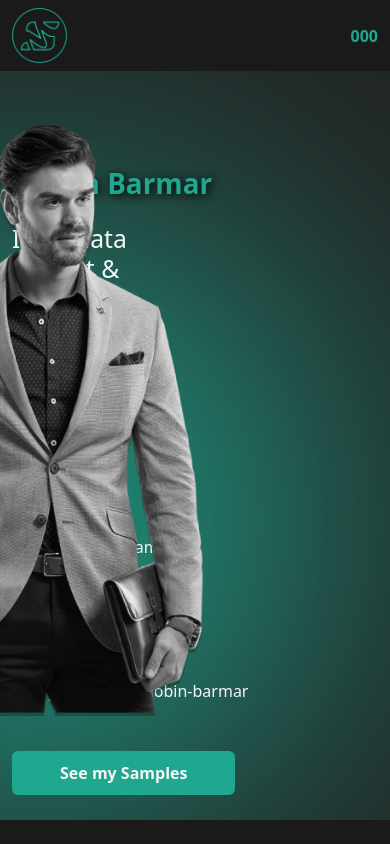
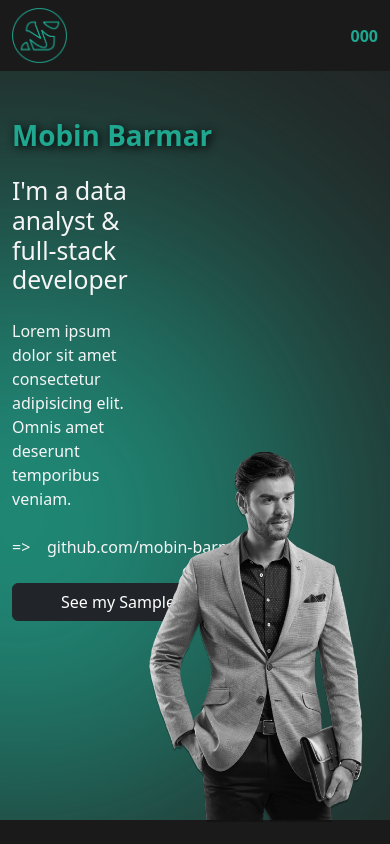
Before and after one commit to mobinbarmar/Personal-Web, an Angular app in the folder Angular/: page / in a window 390 px wide. Shown: the top 844 px of the page. Built offline with nearby package versions, Linux system fonts and the light colour scheme; no server answers.

Commit message:
home.component header is responsible

```diff
--- a/Angular/src/app/pages/home/home.component.html
+++ b/Angular/src/app/pages/home/home.component.html
@@ -2,33 +2,38 @@
 
 <section class="header container d-flex justify-content-between" style="height: 83vh;">
   <span style="z-index: -1;"></span>
-  <div class="mt-5">
+  <div class="mt-md-5 col-10">
     <span class="mt-5 p" style="display: block;"></span>
     <h1 class="text-primary" style="text-shadow: 2px 2px 10px black;">Mobin Barmar</h1>
     <h2 class="col-5 fw-normal mt-4">I'm a data analyst & full-stack developer</h2>
-    <p class="col-5 mt-5">Lorem ipsum dolor sit amet consectetur adipisicing elit. Omnis amet deserunt temporibus
-      veniam. Est, libero
-      corrupti ratione molestiae praesentium?</p>
-    <div class="mt-5">
+    <p class="col-5 mt-4">Lorem ipsum dolor sit amet consectetur adipisicing elit. Omnis amet deserunt temporibus
+      veniam.</p>
+    <div class="mt-4 mt-md-5">
       <a href="github.com/mobin-barmar">=> &nbsp;&nbsp; github.com/mobin-barmar</a>
     </div>
 
-    <div class="mt-5">
-      <button class="btn btn-primary px-5">See my Samples</button>
+    <div class="mt-4 mt-md-5">
+      <button class="btn btn-primary px-5 d-none d-md-block">See my Samples</button>
+      <button class="btn btn-dark px-5 d-block d-md-none">See my Samples</button>
     </div>
   </div>
 
 
-  <div style="position: relative;">
-    <img src="../../../assets/img/header.png" width="400" style="position: absolute;right: 150px;top: 35px;">
+  <div style="position: relative;" class="d-none d-md-block col-2">
+    <img src="../../../assets/img/header.png" width="400" class="mx-auto" style="position: absolute;right: 150px;top: 35px;">
+  </div>
+  <!-- Mobile -->
+  <div style="position: relative;" class="d-md-none">
+    <img src="../../../assets/img/header.png" width="250" class="mx-auto" style="position: absolute;right: 0px;bottom: -50px;">
   </div>
 </section>
+
 
 <section class="bg-black2 mt-5 py-4">
   <div class="container d-flex justify-content-between align-items-center">
     <div class="d-flex align-items-center justify-content-center">
-        <img src="../../../assets/img/ig.png" alt="">
-        <p class="text-primary  mt-3 ms-3">Mobin-barmar</p>
+      <img src="../../../assets/img/ig.png" alt="">
+      <p class="text-primary  mt-3 ms-3">Mobin-barmar</p>
     </div>
 
     <div class="d-flex align-items-center justify-content-center">
```
